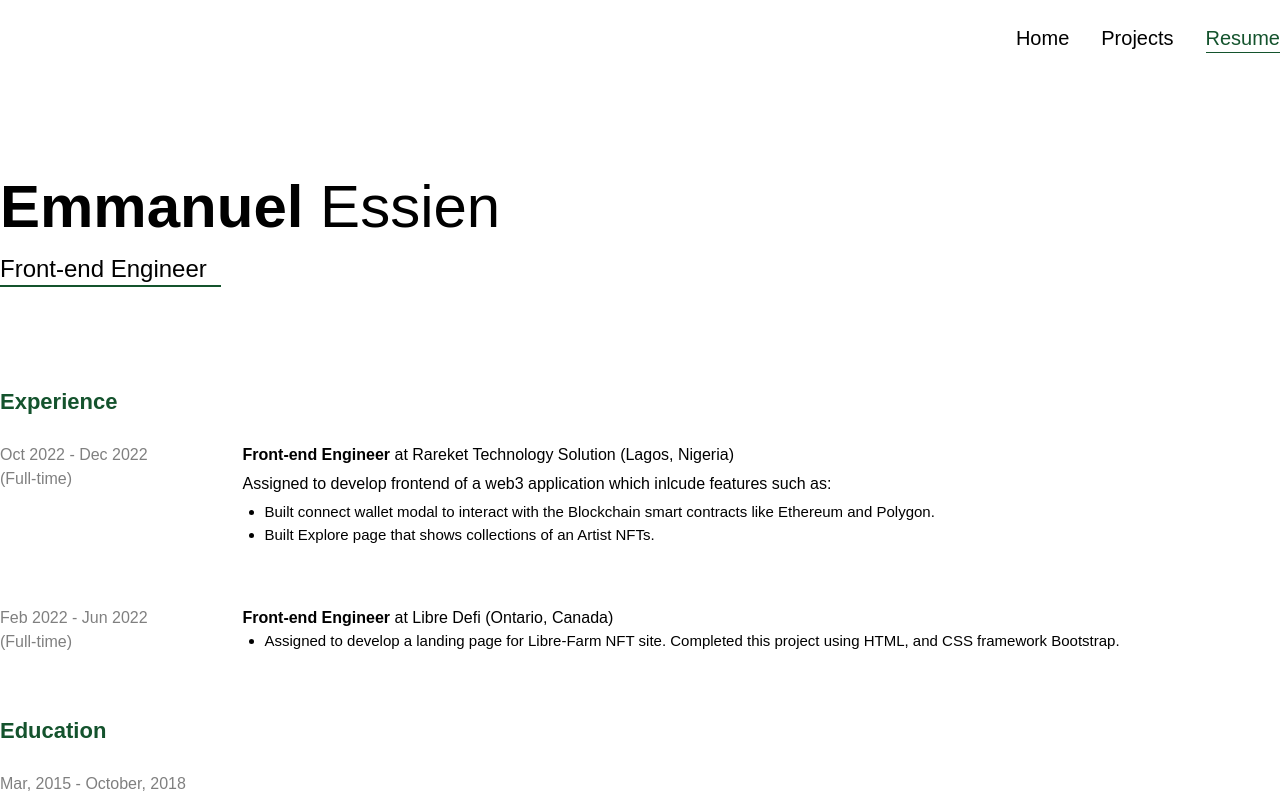
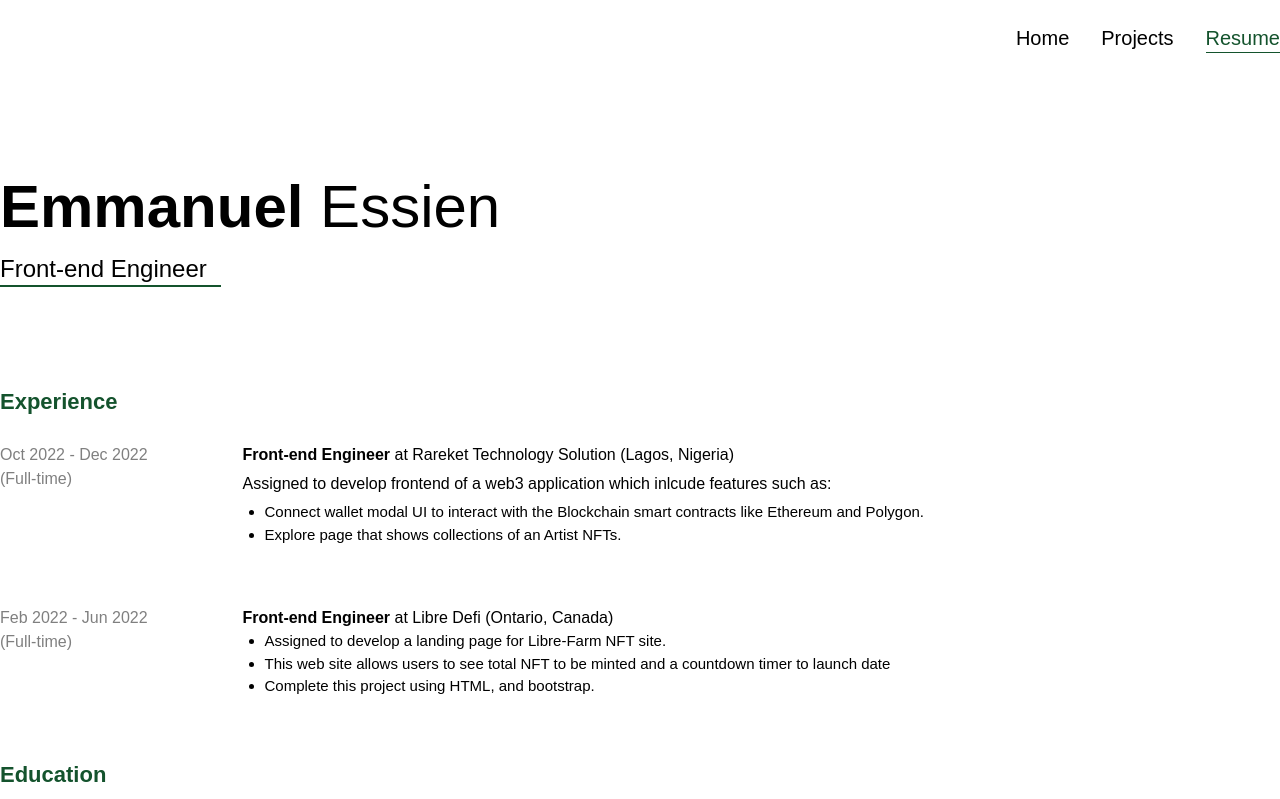
Before and after one commit to ehma90/Portfolio-App, a React (Create React App) app: page /resume in a window 1280 px wide. Shown: the top 799 px of the page. Built offline with nearby package versions, Linux system fonts and the light colour scheme.

Commit message:
Update Resume

```diff
--- a/src/pages/Resume.jsx
+++ b/src/pages/Resume.jsx
@@ -32,7 +32,7 @@ function Resume() {
           </div>
           <div className="resume-lists">
             <label className="FED">
-              Front-end Engineer {" "}
+              Front-end Engineer{" "}
               <span>at Rareket Technology Solution (Lagos, Nigeria)</span>{" "}
             </label>
             <ul>
@@ -41,11 +41,11 @@ function Resume() {
                 features such as:
               </div>
               <li>
-                Built connect wallet modal to interact with the Blockchain smart
+                Connect wallet modal UI to interact with the Blockchain smart
                 contracts like Ethereum and Polygon.
               </li>
               <li>
-                Built Explore page that shows collections of an Artist NFTs.
+                Explore page that shows collections of an Artist NFTs.
               </li>
             </ul>
           </div>
@@ -63,8 +63,12 @@ function Resume() {
             <ul>
               <li>
                 Assigned to develop a landing page for Libre-Farm NFT site.
-                Completed this project using HTML, and CSS framework Bootstrap.
               </li>
+              <li>
+                This web site allows users to see total NFT to be minted and a
+                countdown timer to launch date
+              </li>
+              <li>Complete this project using HTML, and bootstrap.</li>
             </ul>
           </div>
         </div>
```
